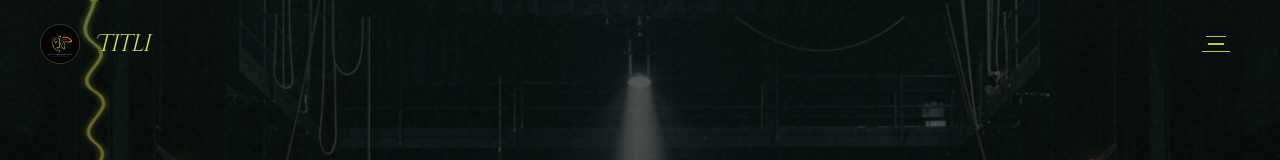
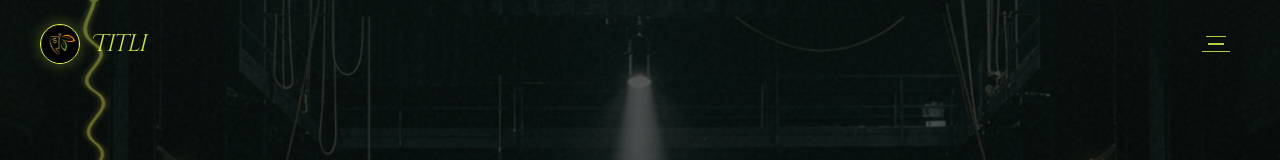
Before and after one commit to sreeparna-a/Titli-Foundation, a React (Vite) app in the folder frontend/: page / in a window 1280 px wide. Shown: the top 160 px of the page. Built offline with nearby package versions, Linux system fonts and the light colour scheme; a web font is replaced by a local one.

Commit message:
Minor changes

```diff
--- a/frontend/index.html
+++ b/frontend/index.html
@@ -2,7 +2,7 @@
 <html lang="en">
   <head>
     <meta charset="UTF-8" />
-    <link rel="icon" type="image/svg+xml" href="/logo.jpg" />
+    <link rel="icon" type="image/png" href="/logo-rounded.png" />
     <meta name="viewport" content="width=device-width, initial-scale=1.0" />
     <title>Titli Foundation</title>
   </head>
--- a/frontend/src/App.jsx
+++ b/frontend/src/App.jsx
@@ -81,7 +81,9 @@ export default function App() {
 
           <footer className="w-full py-8 md:py-12 border-t border-white/10 text-center relative z-20 bg-[#050908]">
             <div className="flex items-center justify-center gap-4 mb-4">
-              <img src="/logo.jpg" alt="Titli Logo" className="w-10 h-10 rounded-full border border-titli/30 object-cover" />
+              <div className="w-10 h-10 rounded-full border border-titli/50 overflow-hidden shadow-[0_0_15px_rgba(229,252,84,0.3)]">
+                <img src="/logo-rounded.png" alt="Titli Logo" className="w-full h-full object-cover scale-125" />
+              </div>
               <h2 className="text-3xl md:text-4xl text-titli font-serif italic">Titli</h2>
             </div>
             <p className="text-[10px] uppercase tracking-[0.3em] text-white/40 font-sans">
--- a/frontend/src/components/Navbar.jsx
+++ b/frontend/src/components/Navbar.jsx
@@ -67,11 +67,13 @@ export default function Navbar() {
         <a
           href="#hero"
           onClick={(e) => { e.preventDefault(); scrollTo('#hero'); }}
-          className="group flex items-center gap-4 cursor-pointer"
+          className="group flex items-center gap-3 cursor-pointer"
         >
-          <div className="relative">
-            <img src="/logo.jpg" alt="Logo" className="w-10 h-10 rounded-full border border-titli/20 group-hover:border-titli/50 transition-all duration-500 group-hover:scale-105" />
-            <div className="absolute inset-0 rounded-full bg-titli/10 scale-0 group-hover:scale-125 transition-transform duration-700 blur-xl -z-10" />
+          <div className="relative group">
+            <div className="w-10 h-10 rounded-full border border-titli overflow-hidden shadow-[0_0_15px_rgba(229,252,84,0.3)] group-hover:shadow-[0_0_25px_rgba(229,252,84,0.5)] transition-all duration-500">
+              <img src="/logo-rounded.png" alt="Logo" className="w-full h-full object-cover origin-center transition-transform duration-500 scale-125 group-hover:scale-150" />
+            </div>
+            <div className="absolute inset-0 rounded-full bg-titli/10 scale-0 group-hover:scale-150 transition-transform duration-700 blur-2xl -z-10" />
           </div>
           <span className="font-serif italic text-titli text-xl md:text-2xl tracking-tighter opacity-90 group-hover:opacity-100 transition-opacity">Titli</span>
         </a>
--- a/frontend/src/components/Preloader.jsx
+++ b/frontend/src/components/Preloader.jsx
@@ -60,14 +60,15 @@ export default function Preloader({ onComplete }) {
       >
         <motion.div
            animate={{ filter: ["drop-shadow(0px 0px 0px rgba(229, 252, 84, 0))", "drop-shadow(0px 0px 20px rgba(229, 252, 84, 0.4))", "drop-shadow(0px 0px 0px rgba(229, 252, 84, 0))"] }}
-           transition={{ duration: 2, repeat: Infinity }}
-           className="w-32 md:w-48 mb-8 overflow-hidden rounded-full border border-titli/20"
+           className="mb-8"
         >
-          <img
-            src="/logo.jpg"
-            alt="Titli Foundation Logo"
-            className="w-full h-full object-cover"
-          />
+          <div className="w-32 h-32 md:w-48 md:h-48 overflow-hidden rounded-full border border-titli shadow-[0_0_30px_rgba(229,252,84,0.4)]">
+            <img
+              src="/logo-rounded.png"
+              alt="Titli Foundation Logo"
+              className="w-full h-full object-cover scale-125"
+            />
+          </div>
         </motion.div>
 
         <div className="h-px w-64 bg-[#1a251e] relative overflow-hidden">
--- a/frontend/src/components/Sections.jsx
+++ b/frontend/src/components/Sections.jsx
@@ -766,7 +766,6 @@ export function Contact() {
               <div className="flex gap-6">
                 {[
                   { name: 'Instagram', href: 'https://www.instagram.com/titli_foundation.rourkela/' },
-                  { name: 'Twitter', href: '#' },
                 ].map((s) => (
                   <a
                     key={s.name}
```
Also changed, not shown: frontend/public/logo-rounded.png (added).
